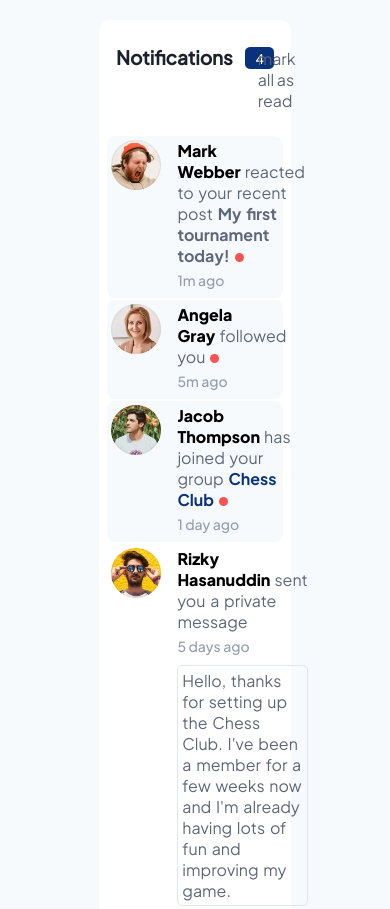
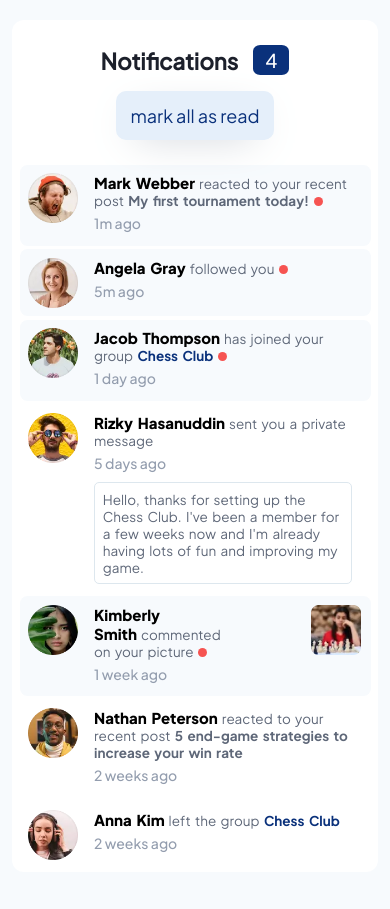
Before and after one commit to FaycalZM/notifications-page, a website with bundled scripts: page index.html in a window 390 px wide. Shown: the top 909 px of the page. Built offline with nearby package versions, Linux system fonts and the light colour scheme.

Commit message:
added responsive design

```diff
--- a/style.css
+++ b/style.css
@@ -179,3 +179,59 @@ body {
     padding: 1px;
     margin-left: 5px;
 }
+
+
+@media screen and (max-width:768px) {
+    .main_container {
+        width: 90%;
+    }
+
+    p {
+        font-size: 13.5px;
+    }
+
+    .name {
+        font-size: 15px;
+    }
+
+    .header {
+        flex-direction: column;
+        align-items: center;
+        justify-content: center;
+    }
+
+    #mark_all_as_read {
+        font-size: 18px;
+        padding: 0.8rem 0.9rem;
+        background-color: hsl(211, 68%, 94%);
+        border-radius: 10px;
+        color: hsl(219, 85%, 26%);
+        box-shadow: 0 10px 40px -20px hsl(219, 12%, 52%);
+        margin-top: .5rem;
+    }
+
+    #mark_all_as_read:hover {
+        color: hsl(219, 12%, 22%);
+        opacity: 0.75;
+        transition: .4s ease-out;
+    }
+
+    .title_num {
+        padding-bottom: 0.5rem;
+    }
+
+    #title {
+        font-size: 1.4rem;
+    }
+
+    #number {
+        font-size: 1.2rem;
+    }
+
+}
+
+@media screen and (max-width : 375px) {
+    .posted_pic {
+        display: none;
+    }
+}
```
